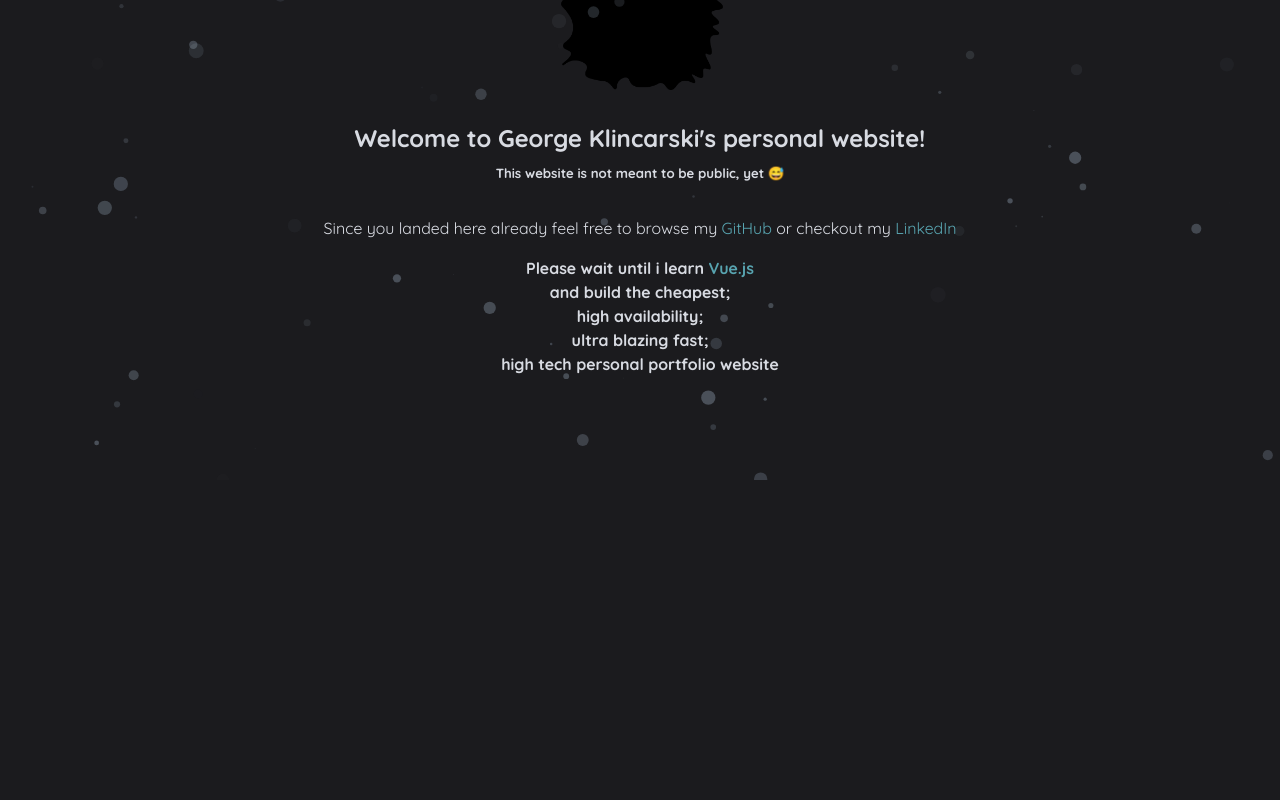
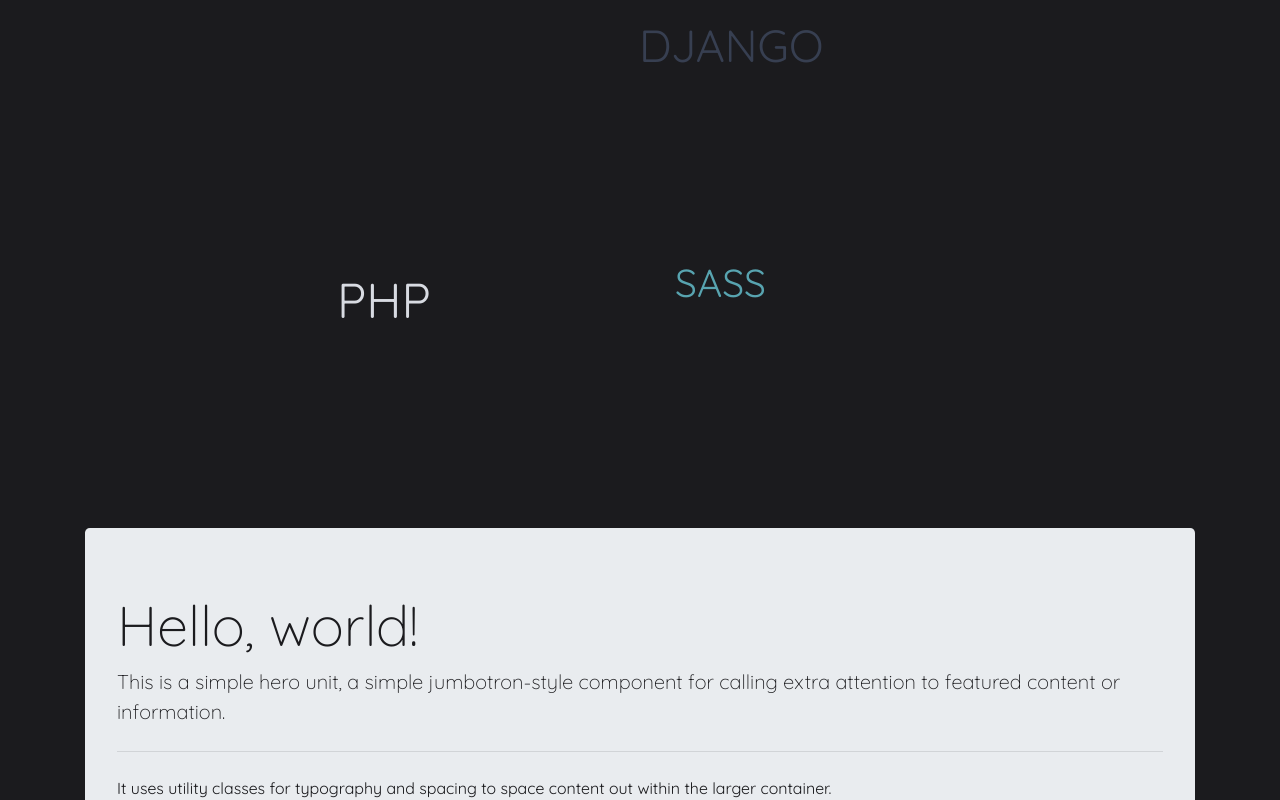
Before and after one commit to gkmk/mywebsite, a Vue app in the folder georgek/: page / in a window 1280 px wide. Shown: the part 320-1120 px from the top of the page. Before the commit the page ends 872 px from the top, so only its background shows below. Built offline with nearby package versions, Linux system fonts and the light colour scheme.

Commit message:
added the background

```diff
--- a/georgek/package.json
+++ b/georgek/package.json
@@ -8,6 +8,7 @@
     "lint": "vue-cli-service lint"
   },
   "dependencies": {
+    "animate.css": "^4.1.0",
     "bootstrap": "^4.5.0",
     "core-js": "^3.6.5",
     "jquery": "^3.5.1",
--- a/georgek/src/App.vue
+++ b/georgek/src/App.vue
@@ -1,24 +1,24 @@
 <template>
   <div id="app">
-    <hello-world/>
-    <!-- <my-website/> -->
+    <!-- <hello-world/> -->
+    <my-website/>
   </div>
 </template>
 
 <script>
-import HelloWorld from './components/demo/HelloWorld.vue'
-// import MyWebsite from './components/app/MyWebsite.vue'
+// import HelloWorld from './components/demo/HelloWorld.vue'
+import MyWebsite from './components/app/MyWebsite.vue'
 
 export default {
   name: 'App',
   data: function() {
     return {
-      DEMO_MODE: true
+      // DEMO_MODE: true
     }
   },
   components: {
-    HelloWorld,
-    // MyWebsite
+    // HelloWorld,
+    MyWebsite
   }
 }
 </script>
--- a/georgek/src/assets/scss/_colors.scss
+++ b/georgek/src/assets/scss/_colors.scss
@@ -1,5 +1,5 @@
 $body-bg: #1b1b1e;
-$body-color: #d8dbe2;
+$body-color: #1B1B1E;
 
 $theme-colors: (
   "primary": #58a4b0
--- a/georgek/src/assets/scss/main.scss
+++ b/georgek/src/assets/scss/main.scss
@@ -6,10 +6,12 @@
 }
 
 // Bootstrap
-// Required
-@import "~bootstrap/scss/functions";
-@import "~bootstrap/scss/variables";
-@import "~bootstrap/scss/mixins";
-// Optional
-@import "~bootstrap/scss/reboot";
-// End Bootstrap
+@import "~bootstrap/scss/bootstrap";
+
+//  Animate
+//  Main
+@import "~animate.css/source/_base.css";
+@import "~animate.css/source/_vars.css";
+//  Effects
+@import "~animate.css/source/fading_entrances/fadeIn.css";
+@import "~animate.css/source/fading_exits/fadeOut.css";
--- a/georgek/src/components/app/MyWebsite.vue
+++ b/georgek/src/components/app/MyWebsite.vue
@@ -1,10 +1,32 @@
 <template>
-  <div>HELLO</div>
+  <div>
+    <background />
+    <div class="container">
+      <div class="row pt-5">
+        <div class="col">
+          <div class="jumbotron">
+            <h1 class="display-4">Hello, world!</h1>
+            <p
+              class="lead"
+            >This is a simple hero unit, a simple jumbotron-style component for calling extra attention to featured content or information.</p>
+            <hr class="my-4" />
+            <p>It uses utility classes for typography and spacing to space content out within the larger container.</p>
+            <a class="btn btn-primary btn-lg" href="#" role="button">Learn more</a>
+          </div>
+        </div>
+      </div>
+    </div>
+  </div>
 </template>
 
 <script>
+import Background from "./background/Background";
+
 export default {
-  name: "MyWebsite"
+  name: "MyWebsite",
+  components: {
+    Background
+  }
 };
 </script>
 
--- /dev/null
+++ b/georgek/src/components/app/background/Background.vue
@@ -0,0 +1,27 @@
+<template>
+  <div id="fancy-bg">
+    <bg-item/>
+    <bg-item/>
+    <bg-item/>
+    <bg-item/>
+    <bg-item/>
+  </div>
+</template>
+
+<script>
+import BgItem from './BgItem';
+
+export default {
+  name: "Background",
+  components: {
+    BgItem
+  }
+};
+</script>
+
+<style>
+#fancy-bg {
+  width: 100%;
+  height: 100vh;
+}
+</style>
--- /dev/null
+++ b/georgek/src/components/app/background/BgItem.vue
@@ -0,0 +1,88 @@
+<template>
+  <div>
+    <transition
+      appear
+      name="fadeIn"
+      enter-active-class="fadeIn"
+      leave-active-class="fadeOut"
+      v-on:before-enter="beforeEnter"
+      v-on:after-enter="afterEnter"
+      v-on:after-leave="afterLeave"
+    >
+      <div v-if="show" class="bg-item animated text-center">CSS</div>
+    </transition>
+  </div>
+</template>
+
+<script>
+export default {
+  name: "BackgroundItem",
+  data: function() {
+    return {
+      show: true,
+      labels: [
+        "css",
+        "php",
+        "mysql",
+        "aws",
+        "game development",
+        "web development",
+        "ci/cd",
+        "git",
+        "c#",
+        "unity",
+        "vue",
+        "laravel",
+        "bootstrap",
+        "animate.js",
+        "redis",
+        "mongo",
+        "python",
+        "celery",
+        "django",
+        "angular",
+        "sass",
+        "paas",
+        "saas",
+        "oop",
+        "dots"
+      ]
+    };
+  },
+  methods: {
+    // --------
+    // ENTERING
+    // --------
+    beforeEnter: function(el) {
+      el.style.top =
+        Math.floor(
+          Math.random() * (document.body.clientHeight - el.clientHeight - 100)
+        ) + "px";
+      el.style.left =
+        Math.floor(
+          Math.random() * (document.body.clientWidth - el.clientWidth - 100)
+        ) + "px";
+      el.style.fontSize = 24 + Math.floor(Math.random() * 30) + "px";
+      var colors = ["#D8DBE2", "#A9BCD0", "#58A4B0", "#373F51"];
+      el.style.color = colors[Math.floor(Math.random() * 4)];
+      el.innerHTML = this.labels[
+        Math.floor(Math.random() * this.labels.length)
+      ];
+    },
+    afterEnter: function() {
+      // ...
+      setTimeout(() => (this.show = false), 3000 + Math.random() * 2000);
+    },
+    afterLeave: function() {
+      setTimeout(() => (this.show = true), 500 + Math.random() * 2000);
+    }
+  }
+};
+</script>
+
+<style>
+.bg-item {
+  position: absolute;
+  text-transform: uppercase;
+}
+</style>
```
Also changed, not shown: 1 other file (tests, documents, lock files or other folders).
